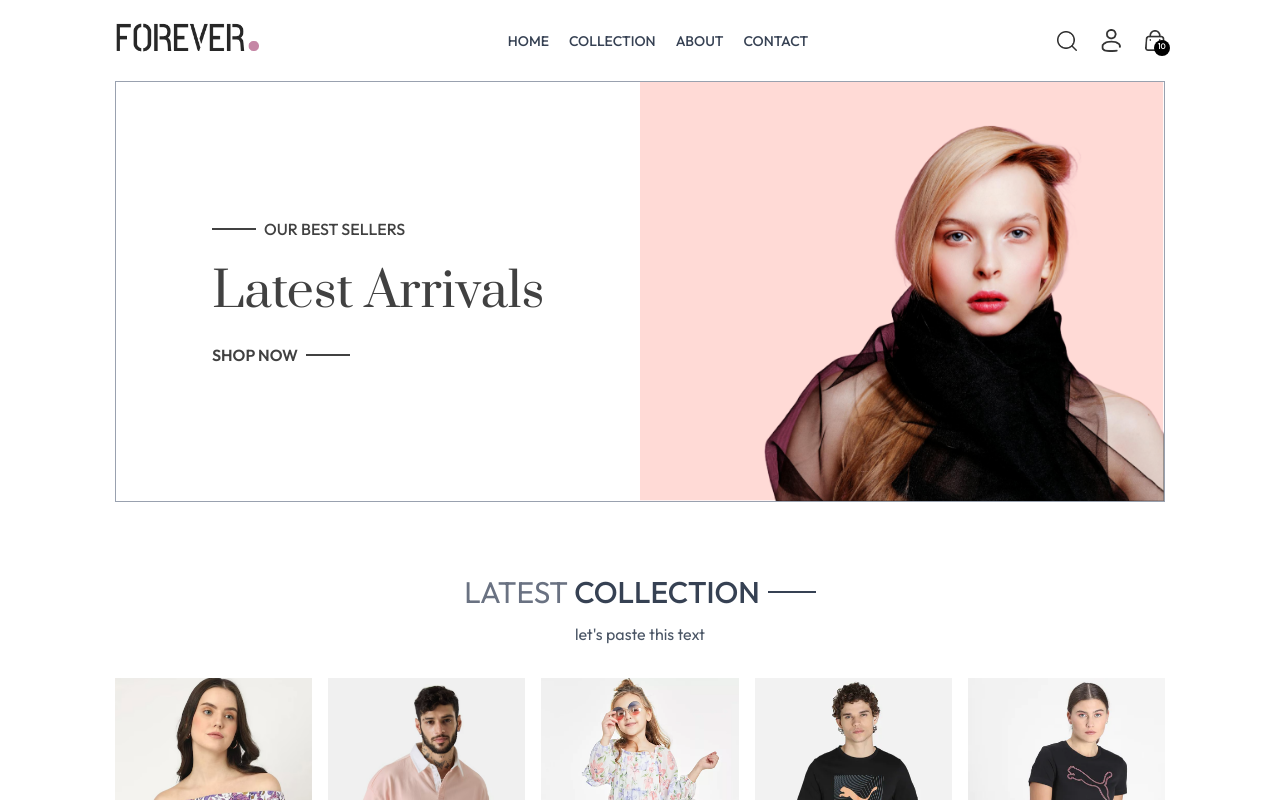
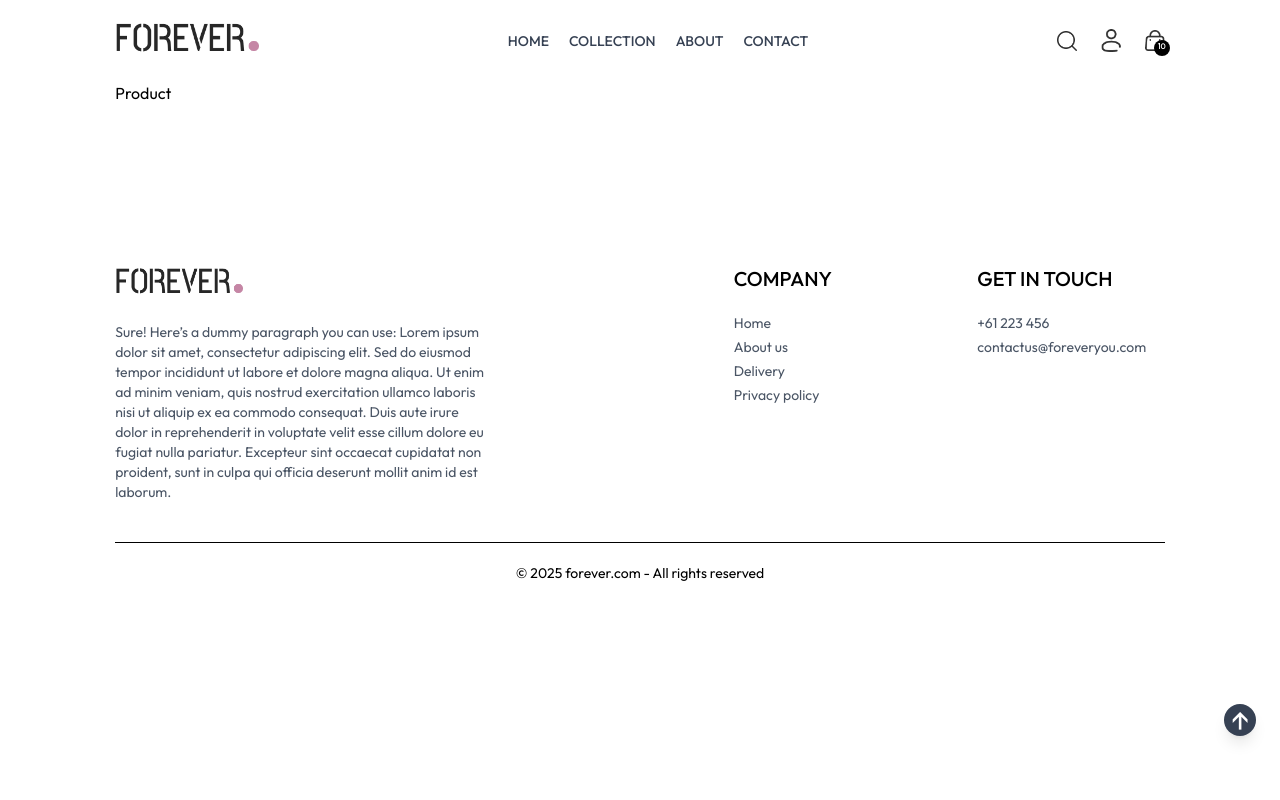
Before and after one commit to dbpthk/ecommerce-website, a React (Vite) app: page /product/aaaaa in a window 1280 px wide. Shown: the top 800 px of the page. Built offline with nearby package versions, Linux system fonts and the light colour scheme; a web font is replaced by a local one.

Commit message:
footer complete

```diff
--- a/package.json
+++ b/package.json
@@ -13,6 +13,7 @@
     "@tailwindcss/vite": "^4.1.10",
     "react": "^19.1.0",
     "react-dom": "^19.1.0",
+    "react-error-boundary": "^6.0.0",
     "react-router-dom": "^7.6.2",
     "react-toastify": "^11.0.5",
     "router-dom": "^3.0.3",
--- a/src/App.jsx
+++ b/src/App.jsx
@@ -1,4 +1,6 @@
 import { Routes, Route } from "react-router-dom";
+import { ErrorBoundary } from "react-error-boundary";
+
 import Home from "./pages/Home";
 import Collection from "./pages/Collection";
 import About from "./pages/About";
@@ -9,15 +11,17 @@ import Login from "./pages/Login";
 import PlaceOrder from "./pages/PlaceOrder";
 import Orders from "./pages/Orders";
 import Navbar from "./components/Navbar";
+import Footer from "./components/Footer";
 
 const App = () => {
+  const NotFound = () => <h1>404 Page Not Found</h1>;
+
   return (
-    <div className="px-4 sm:px-[5v] md:px-[7vw] lg:px-[9vw]">
+    <>
+      <div className="px-4 sm:px-[5vw] md:px-[7vw] lg:px-[9vw]">
         <Navbar />
-      <Home />
-
         <Routes>
-        <Route path="/home" element={<Home />} />
+          <Route path="/" element={<Home />} />
           <Route path="/collection" element={<Collection />} />
           <Route path="/about" element={<About />} />
           <Route path="/contact" element={<Contact />} />
@@ -26,8 +30,19 @@ const App = () => {
           <Route path="/login" element={<Login />} />
           <Route path="/placeorder" element={<PlaceOrder />} />
           <Route path="/orders" element={<Orders />} />
+          <Route path="*" element={<NotFound />} />
+          <Route
+            path="/"
+            element={
+              <ErrorBoundary fallback={<div>Component Crashed</div>}>
+                <Home />
+              </ErrorBoundary>
+            }
+          />
         </Routes>
+        <Footer />
       </div>
+    </>
   );
 };
 
--- /dev/null
+++ b/src/components/Footer.jsx
@@ -0,0 +1,54 @@
+import React from "react";
+import { assets } from "../assets/frontend_assets/assets";
+import ScrollToTopButton from "./ScrollToTopButton";
+
+const Footer = () => {
+  return (
+    <div>
+      <div className="flex flex-col sm:grid grid-cols-[3fr_1fr_1fr] gap-14 my-10 mt-40 text-sm">
+        <div>
+          <img src={assets.logo} className="mb-5 w-32" alt="" />
+          <p className="w-full md:w-2/3 text-gray-600">
+            Sure! Here’s a dummy paragraph you can use: Lorem ipsum dolor sit
+            amet, consectetur adipiscing elit. Sed do eiusmod tempor incididunt
+            ut labore et dolore magna aliqua. Ut enim ad minim veniam, quis
+            nostrud exercitation ullamco laboris nisi ut aliquip ex ea commodo
+            consequat. Duis aute irure dolor in reprehenderit in voluptate velit
+            esse cillum dolore eu fugiat nulla pariatur. Excepteur sint occaecat
+            cupidatat non proident, sunt in culpa qui officia deserunt mollit
+            anim id est laborum.
+          </p>
+        </div>
+
+        <div>
+          <p className="text-xl font-medium mb-5">COMPANY</p>
+          <ul className="flex flex-col gap-1 text-gray-600">
+            <li>Home</li>
+            <li>About us</li>
+            <li>Delivery</li>
+            <li>Privacy policy</li>
+          </ul>
+        </div>
+
+        <div>
+          <p className="text-xl font-medium mb-5">GET IN TOUCH</p>
+          <ul className="flex flex-col gap-1 text-gray-600">
+            <li>+61 223 456</li>
+            <li>contactus@foreveryou.com</li>
+          </ul>
+        </div>
+      </div>
+
+      <div>
+        <hr />
+        <p className="py-5 text-sm text-center">
+          © {new Date().getFullYear()} forever.com - All rights reserved
+        </p>
+      </div>
+
+      <ScrollToTopButton />
+    </div>
+  );
+};
+
+export default Footer;
--- /dev/null
+++ b/src/components/ScrollToTopButton.jsx
@@ -0,0 +1,16 @@
+const ScrollToTopButton = () => {
+  const scrollToTop = () => {
+    window.scrollTo({ top: 0, behavior: "smooth" });
+  };
+
+  return (
+    <button
+      onClick={scrollToTop}
+      className="fixed bottom-16 right-6 text-3xl bg-gray-700 text-white rounded-full w-8 h-8 flex items-center justify-center shadow-lg"
+    >
+      ↑
+    </button>
+  );
+};
+
+export default ScrollToTopButton;
--- a/vite.config.js
+++ b/vite.config.js
@@ -5,4 +5,7 @@ import tailwindcss from "@tailwindcss/vite";
 // https://vite.dev/config/
 export default defineConfig({
   plugins: [react(), tailwindcss()],
+  server: {
+    historyApiFallback: true, // ✅ required for React Router to work properly
+  },
 });
```
Also changed, not shown: 1 other file (tests, documents, lock files or other folders). Lines whose indentation alone changed are shown as unchanged.
